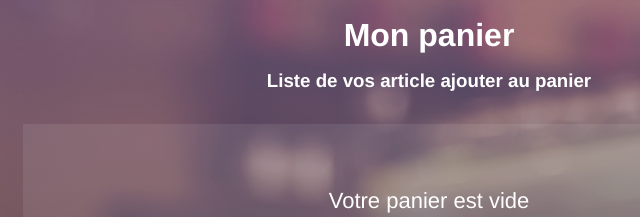
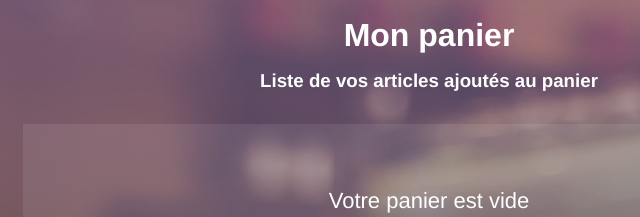
Before and after one commit to coaxoda/MammarFathi_5_22042021, a plain HTML site: page website/checkout.html in a window 1280 px wide. Shown: the part 135-352 px from the top of the page, 211-851 px from the left. Drawn offline with Linux system fonts and the light colour scheme.

Commit message:
Fix fautes ortho

```diff
--- a/website/checkout.html
+++ b/website/checkout.html
@@ -27,7 +27,7 @@
 
     <main>
         <h1>Mon panier</h1>
-        <h3>Liste de vos article ajouter au panier</h3>
+        <h3>Liste de vos articles ajoutés au panier</h3>
         <section>
             <p id=total></p>
             <p id="remove">Vider le panier</p>
```
Also changed, not shown: website/article.html (+1 -1 lines).
